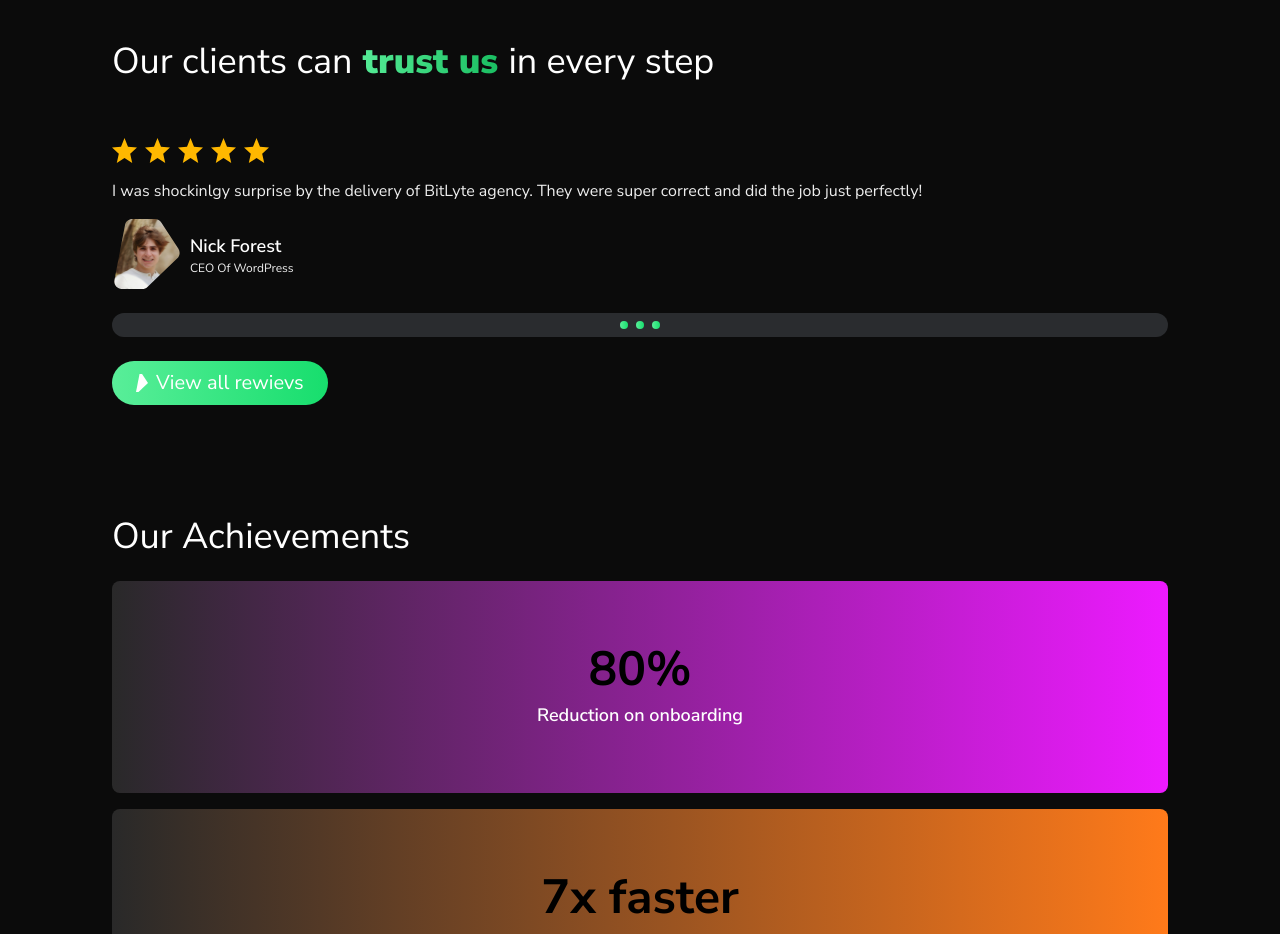
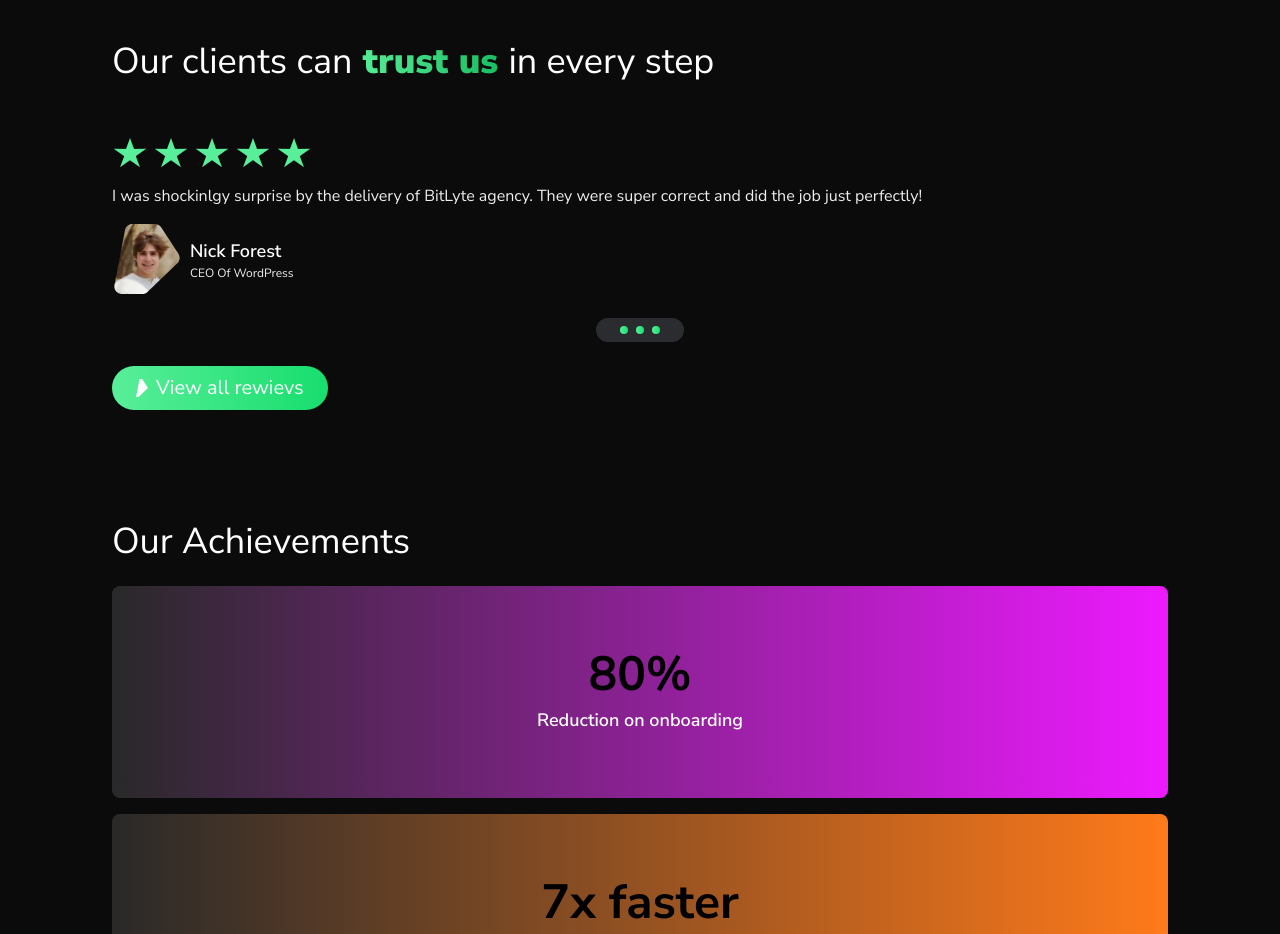
Before and after one commit to zrvnarmarin/BitLyte-Studios-Website, a Next.js app: page / in a window 1280 px wide. Shown: the part 2780-3714 px from the top of the page. Built offline with nearby package versions, Linux system fonts and the light colour scheme.

Commit message:
added pure CSS stars for client reviews;

```diff
--- a/app/(home-sections)/TestimonialsSection.tsx
+++ b/app/(home-sections)/TestimonialsSection.tsx
@@ -4,8 +4,8 @@ import '../../public/test.css'
 import Image from "next/image";
 import ArrowRight from '../../public/images/Rectangle 1.svg'
 import TestimonialExampleImage from '../../public/images/home/TestimonialImage.svg'
-import StarIcon from '../../public/images/home/StarIcon.svg'
 import ButtonNext from '../../public/images/home/ButtonNextTestimonials.svg'
+import '../../public/styles/star.css'
 
 export default function TestimonialsSection() {
     return (
@@ -34,7 +34,8 @@ export default function TestimonialsSection() {
             </div>
 
             {/* Buttons */}
-            <div className="w-full flex items-center justify-center gap-2 rounded-full px-6 py-2 bg-[#2a2c2f]">
+            <div className="w-flex flex items-center justify-center">
+                <div className="w-fit flex items-center justify-center gap-2 rounded-full px-6 py-2 bg-[#2a2c2f]">
                     {/* Previous button */}
                     {/* <button>
                         <Image src={ButtonNext} alt="next-button-testimonials" className="rotate-180" />
@@ -46,6 +47,7 @@ export default function TestimonialsSection() {
                     <div className="h-2 w-2 rounded-full bg-gradient-to-r from-[#59EE99] to-[#17DE6D]"></div>
                     <div className="h-2 w-2 rounded-full bg-gradient-to-r from-[#59EE99] to-[#17DE6D]"></div>
                     <div className="h-2 w-2 rounded-full bg-gradient-to-r from-[#59EE99] to-[#17DE6D]"></div>
+                </div>
             </div>
 
             {/* Link to all reviews route */}
@@ -63,13 +65,7 @@ export const TestimonialCard = ({ name, companyName, testimonialText, imageSrc,
     return (
         <div className="flex items-center">
             <div>
-                <div className="flex items-center gap-2">
-                    <Image src={StarIcon} alt='testimonial image' />
-                    <Image src={StarIcon} alt='testimonial image' />
-                    <Image src={StarIcon} alt='testimonial image' />
-                    <Image src={StarIcon} alt='testimonial image' />
-                    <Image src={StarIcon} alt='testimonial image' />
-                </div>
+                <ReviewStars />
                 <p className="text-base text-[#eeeeee] font-normal pt-4">
                     {testimonialText}
                 </p>
@@ -112,3 +108,15 @@ export const testimonials = [
     //     rating: 5
     // }
 ]
+
+export const ReviewStars = () => {
+    return (
+        <div className="flex items-center gap-1">
+            <div className="star"></div>
+            <div className="star"></div>
+            <div className="star"></div>
+            <div className="star"></div>
+            <div className="star"></div>
+        </div>
+    )
+}
--- /dev/null
+++ b/public/styles/star.css
@@ -0,0 +1,40 @@
+.star {
+    position: relative;
+
+    display: inline-block;
+    width: 0;
+    height: 0;
+
+    margin-left: .9em;
+    margin-right: .9em;
+    margin-bottom: 1.2em;
+
+    border-right:  .3em solid transparent;
+    border-bottom: .7em  solid #59EE99;
+    border-left:   .3em solid transparent;
+
+    /* Controlls the size of the stars. */
+    font-size: 16px;
+
+    &:before, &:after {
+      content: '';
+
+      display: block;
+      width: 0;
+      height: 0;
+
+      position: absolute;
+      top: .6em;
+      left: -1em;
+
+      border-right:  1em solid transparent;
+      border-bottom: .7em  solid #59EE99;
+      border-left:   1em solid transparent;
+
+      transform: rotate(-35deg);
+    }
+
+    &:after {
+      transform: rotate(35deg);
+    }
+  }
```
Lines whose indentation alone changed are shown as unchanged.
